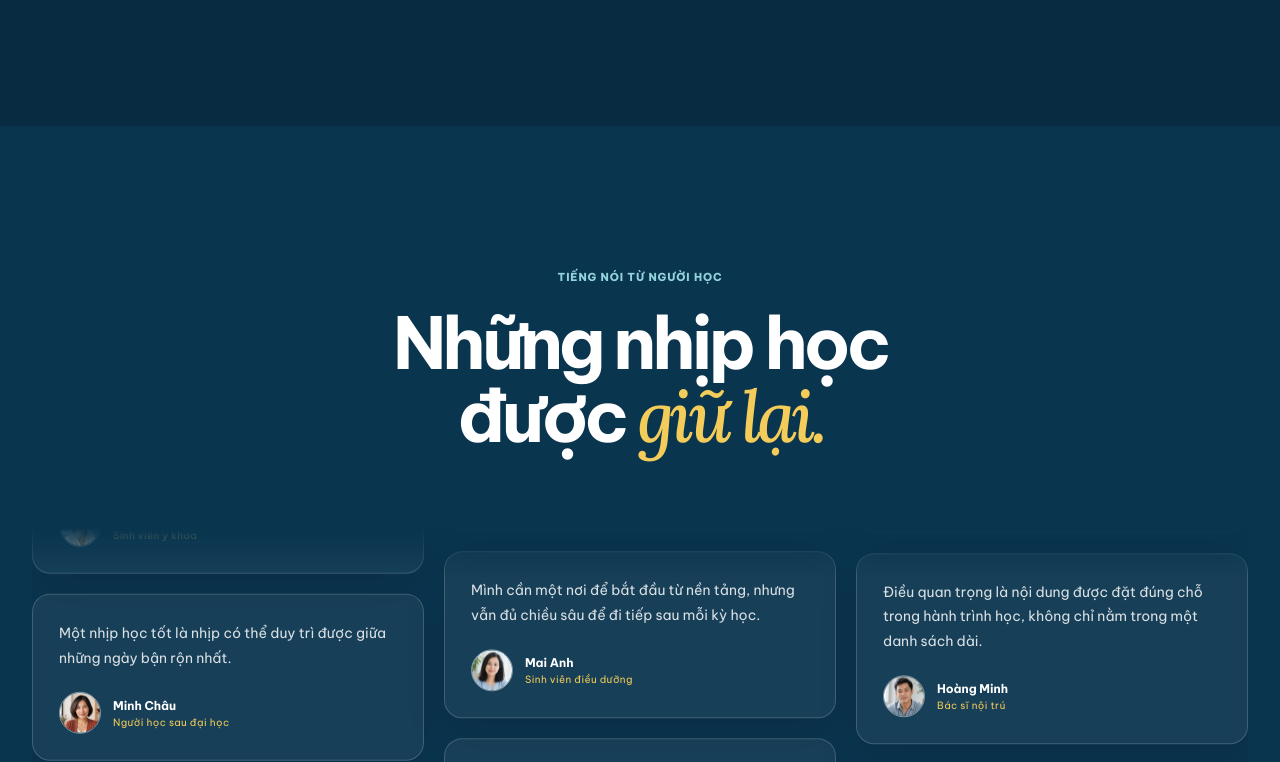
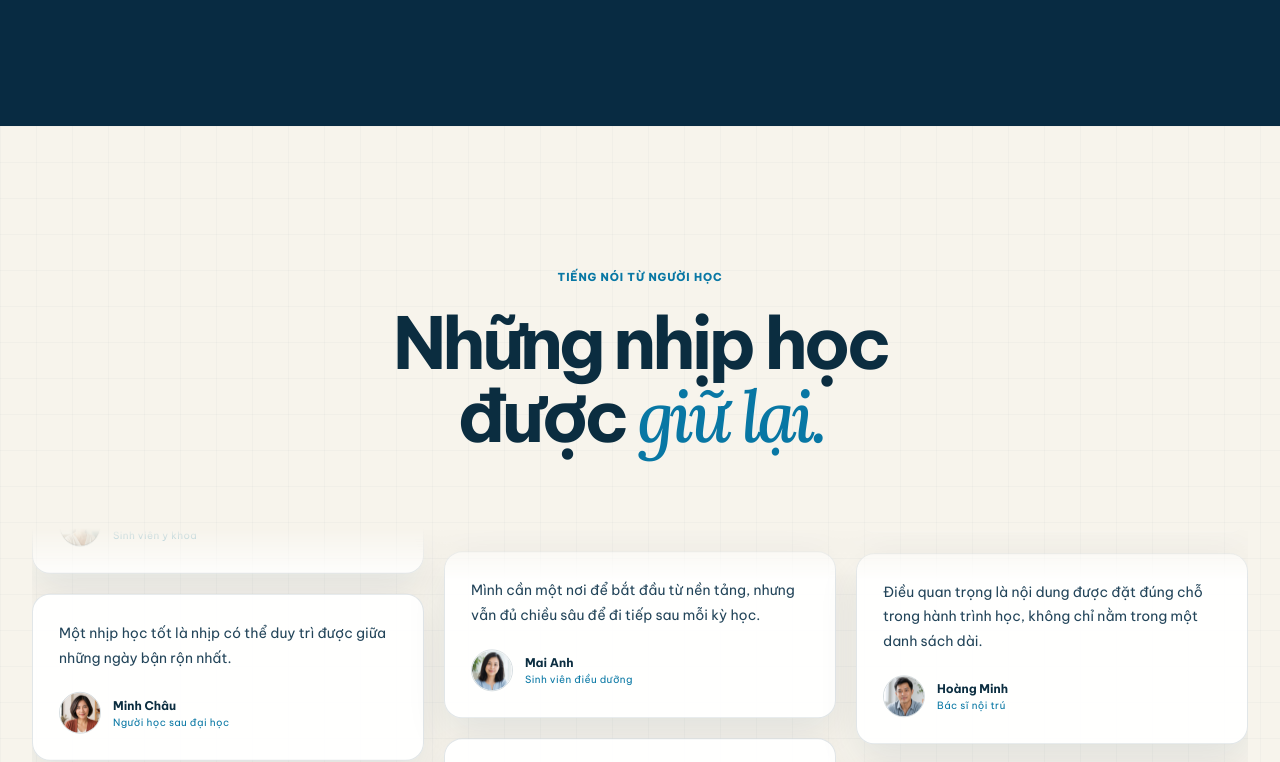
Before and after one commit to hoanganhthai2104/gems-ebook, a website: page landing/index.html in a window 1280 px wide. Shown: the part 3152-3914 px from the top of the page. Drawn offline with Linux system fonts and the light colour scheme.

Commit message:
design: brighten testimonial review wall

```diff
--- a/landing/index.html
+++ b/landing/index.html
@@ -104,23 +104,25 @@
     .moment-tag::before { display: inline-block; width: 7px; height: 7px; margin: 0 9px 1px 0; border-radius: 50%; background: var(--gold); content: ""; }
 
 
-    .voices { padding: 144px 0; color: #fff; background: #0a354f; }
+    .voices { position: relative; padding: 144px 0; color: var(--ink); overflow: hidden; background: #f7f4ec; }
+    .voices::before { position: absolute; inset: 0; opacity: .55; background-image: linear-gradient(rgba(10,53,79,.045) 1px, transparent 1px), linear-gradient(90deg, rgba(10,53,79,.045) 1px, transparent 1px); background-size: 36px 36px; content: ""; pointer-events: none; }
+    .voices .shell { position: relative; }
     .voices-head { max-width: 720px; margin: 0 auto; text-align: center; }
     .voices-head h2 { margin-top: 23px; }
-    .voices-head h2 em { color: #f4cc59; }
+    .voices-head h2 em { color: var(--blue); }
     .review-wall { display: grid; grid-template-columns: repeat(3, minmax(0,1fr)); gap: 20px; height: 570px; margin-top: 76px; overflow: hidden; -webkit-mask-image: linear-gradient(to bottom, transparent, #000 9%, #000 90%, transparent); mask-image: linear-gradient(to bottom, transparent, #000 9%, #000 90%, transparent); }
     .review-column { min-width: 0; }
     .review-column:nth-child(2) { transform: translateY(-74px); }
     .review-column:nth-child(3) { transform: translateY(-31px); }
     .review-track { display: flex; flex-direction: column; gap: 20px; animation: review-drift var(--duration,18s) linear infinite; }
     .review-column:hover .review-track { animation-play-state: paused; }
-    .review-card { padding: 26px; border: 1px solid rgba(255,255,255,.18); border-radius: 18px; background: rgba(255,255,255,.055); box-shadow: 0 18px 40px rgba(0,0,0,.11); transition: transform .35s var(--ease), background .35s var(--ease); }
-    .review-card:hover { background: rgba(255,255,255,.1); transform: translateY(-4px); }
-    .review-card p { color: rgba(255,255,255,.84); font-size: 14px; line-height: 1.75; }
+    .review-card { padding: 26px; border: 1px solid rgba(10,53,79,.12); border-radius: 18px; background: rgba(255,255,255,.92); box-shadow: 0 18px 40px rgba(10,53,79,.09); transition: transform .35s var(--ease), border-color .35s var(--ease), box-shadow .35s var(--ease); }
+    .review-card:hover { border-color: rgba(0,127,177,.36); box-shadow: 0 24px 48px rgba(10,53,79,.14); transform: translateY(-4px); }
+    .review-card p { color: #23455a; font-size: 14px; line-height: 1.75; }
     .review-person { display: flex; align-items: center; gap: 12px; margin-top: 22px; }
-    .review-person img { width: 42px; height: 42px; border: 1px solid rgba(255,255,255,.45); border-radius: 50%; object-fit: cover; }
-    .review-person strong { display: block; color: #fff; font-size: 12px; }
-    .review-person span { display: block; margin-top: 3px; color: #f4cc59; font-size: 10px; letter-spacing: .04em; }
+    .review-person img { width: 42px; height: 42px; border: 1px solid rgba(10,53,79,.16); border-radius: 50%; object-fit: cover; }
+    .review-person strong { display: block; color: var(--ink); font-size: 12px; }
+    .review-person span { display: block; margin-top: 3px; color: var(--blue); font-size: 10px; letter-spacing: .04em; }
 
     .partner { padding: 151px 0 112px; color: #fff; background: linear-gradient(115deg,#06324b,#0a5d7d); }
     .partner::after { position: absolute; top: -28vw; right: -17vw; width: 63vw; aspect-ratio: 1; border: 1px solid rgba(216,239,240,.16); border-radius: 50%; content: ""; }
@@ -268,7 +270,7 @@
       <div class="moment-copy"><p class="section-label" data-reveal style="color:#93d3dc">Một trải nghiệm thống nhất</p><h2 data-reveal style="--delay:.08s">Đọc sâu.<br>Nghe tiếp.<br><em>Không đứt mạch.</em></h2><p data-reveal style="--delay:.16s">Không đặt từng công cụ cạnh nhau. GEMS nối chúng thành một nhịp học chung, để việc học tiếp tục ngay cả khi bạn đã rời khỏi màn hình.</p><div class="learning-steps" data-reveal style="--delay:.24s"><div><span>01</span><strong>Đọc để hiểu</strong></div><div><span>02</span><strong>Ghi để nhớ</strong></div><div><span>03</span><strong>Nghe để tiếp tục</strong></div></div></div>
       <div class="moment-visual" data-reveal="visual" style="--delay:.15s"><div class="moment-orbit"></div><span class="moment-tag">Cùng một hành trình học</span><img class="moment-reader" src="./assets/gems-reader-device.png" alt="Trải nghiệm đọc trên GEMS"><img class="moment-audio" src="./assets/gems-audio-device.png" alt="Trải nghiệm nghe trên GEMS"></div>
     </div></section>
-    <section class="voices" id="voices"><div class="shell"><div class="voices-head"><p class="section-label" data-reveal style="color:#93d3dc">Tiếng nói từ người học</p><h2 data-reveal style="--delay:.08s">Những nhịp học được <em>giữ lại.</em></h2></div><div class="review-wall" aria-label="Chia sẻ từ người học">
+    <section class="voices" id="voices"><div class="shell"><div class="voices-head"><p class="section-label" data-reveal>Tiếng nói từ người học</p><h2 data-reveal style="--delay:.08s">Những nhịp học được <em>giữ lại.</em></h2></div><div class="review-wall" aria-label="Chia sẻ từ người học">
       <div class="review-column"><div class="review-track" style="--duration:18s">
         <article class="review-card"><p>Điều mình cần không phải thêm một nơi lưu tài liệu, mà là một nơi biết cách giữ cho việc học không bị rơi rớt.</p><div class="review-person"><img src="./assets/testimonial-thu-ha.jpg" alt="Thu Hà"><div><strong>Thu Hà</strong><span>Sinh viên y khoa</span></div></div></article>
         <article class="review-card"><p>Một nhịp học tốt là nhịp có thể duy trì được giữa những ngày bận rộn nhất.</p><div class="review-person"><img src="./assets/testimonial-minh-chau.jpg" alt="Minh Châu"><div><strong>Minh Châu</strong><span>Người học sau đại học</span></div></div></article>
```
